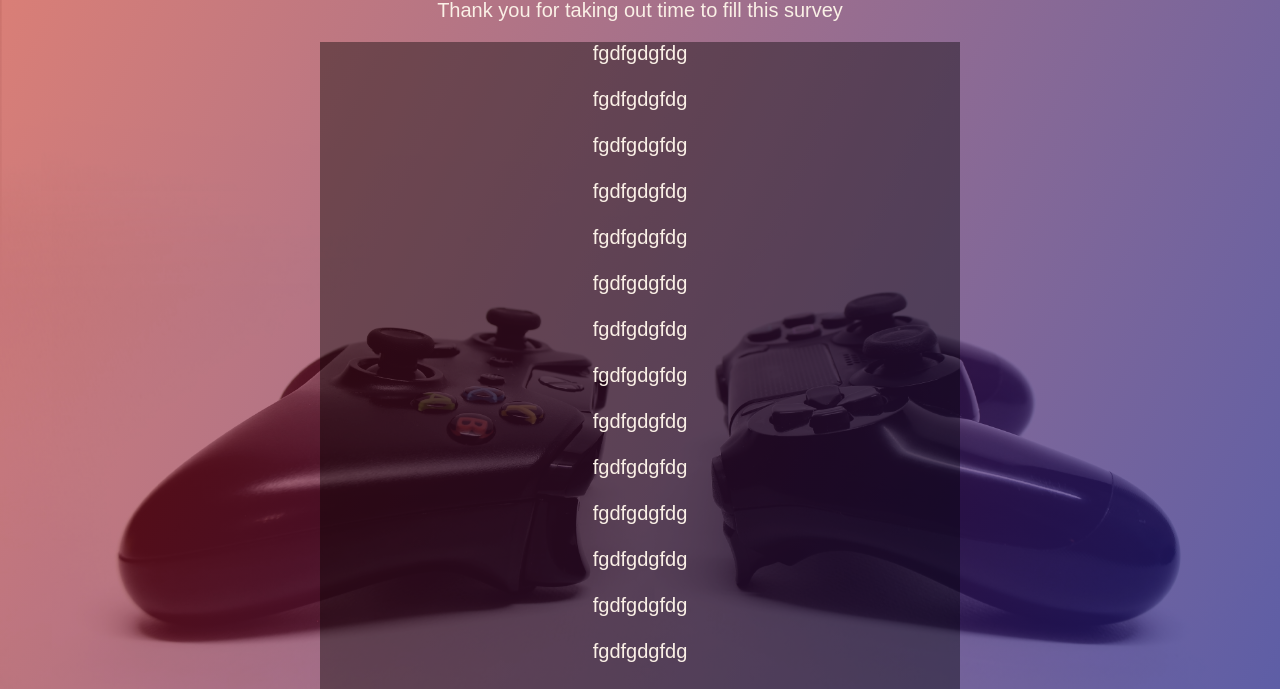
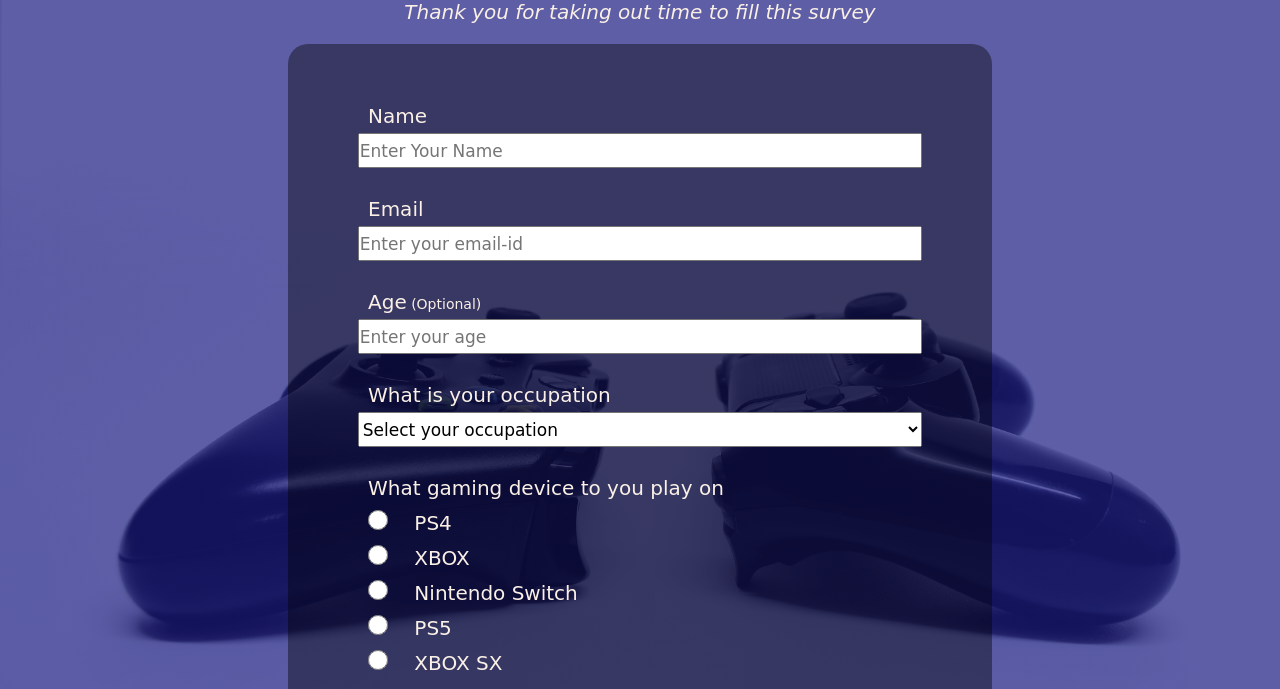
Before and after one commit to SsgssAddy/Corsera-Project, a plain HTML site: page index.html in a window 1280 px wide. Shown: the part 111-800 px from the top of the page. Drawn offline with Linux system fonts and the light colour scheme.

Commit message:
Completed
all tests cleared

```diff
--- a/index.html
+++ b/index.html
@@ -11,65 +11,70 @@
     <main>
         <div id="heading">
             <h1 id="title">Console Gaming Survey</h1>
-        <p id="description">Thank you for taking out time to fill this survey</p>
+        <p id="description"><i>Thank you for taking out time to fill this survey</i></p>
         </div>
-        <div id="form">
-            <p>fgdfgdgfdg</p><br>
-            <p>fgdfgdgfdg</p><br>
-            <p>fgdfgdgfdg</p><br>
-            <p>fgdfgdgfdg</p><br>
-            <p>fgdfgdgfdg</p><br>
-            <p>fgdfgdgfdg</p><br>
-            <p>fgdfgdgfdg</p><br>
-            <p>fgdfgdgfdg</p><br>
-            <p>fgdfgdgfdg</p><br>
-            <p>fgdfgdgfdg</p><br>
-            <p>fgdfgdgfdg</p><br>
-            <p>fgdfgdgfdg</p><br>
-            <p>fgdfgdgfdg</p><br>
-            <p>fgdfgdgfdg</p><br>
-            <p>fgdfgdgfdg</p><br>
-            <p>fgdfgdgfdg</p><br>
-            <p>fgdfgdgfdg</p><br>
-            <p>fgdfgdgfdg</p><br>
-            <p>fgdfgdgfdg</p><br>
-            <p>fgdfgdgfdg</p><br>
-            <p>fgdfgdgfdg</p><br>
-            <p>fgdfgdgfdg</p><br>
-            <p>fgdfgdgfdg</p><br>
-            <p>fgdfgdgfdg</p><br>
-            <p>fgdfgdgfdg</p><br>
-            <p>fgdfgdgfdg</p><br>
-            <p>fgdfgdgfdg</p><br>
-            <p>fgdfgdgfdg</p><br>
-            <p>fgdfgdgfdg</p><br>
-            <p>fgdfgdgfdg</p><br>
-            <p>fgdfgdgfdg</p><br>
-            <p>fgdfgdgfdg</p><br>
-            <p>fgdfgdgfdg</p><br>
-            <p>fgdfgdgfdg</p><br>
-            <p>fgdfgdgfdg</p><br>
-            <p>fgdfgdgfdg</p><br>
-            <p>fgdfgdgfdg</p><br>
-            <p>fgdfgdgfdg</p><br>
-            <p>fgdfgdgfdg</p><br>
-            <p>fgdfgdgfdg</p><br>
-            <p>fgdfgdgfdg</p><br>
-            <p>fgdfgdgfdg</p><br>
-            <p>fgdfgdgfdg</p><br>
-            <p>fgdfgdgfdg</p><br>
-            <p>fgdfgdgfdg</p><br>
-            <p>fgdfgdgfdg</p><br>
-            <p>fgdfgdgfdg</p><br>
-            <p>fgdfgdgfdg</p><br>
-            <p>fgdfgdgfdg</p><br>
-            <p>fgdfgdgfdg</p><br>
-            <p>fgdfgdgfdg</p><br>
-            <p>fgdfgdgfdg</p><br>
-            <p>fgdfgdgfdg</p><br>
-            <p>fgdfgdgfdg</p><br>
-            <p>fgdfgdgfdg</p><br>
-            <p>fgdfgdgfdg</p><br>
+        <form action="" id="survey-form">
+            <div id="form">
+                <label for="name" id="name-label">Name</label>
+                <input id="name" placeholder="Enter Your Name" type="text" required><br>
+                <label for="email" id="email-label">Email</label>
+                <input id="email" placeholder="Enter your email-id" type="email" required><br>
+                <label for="number" id="number-label" >Age<span style="font-size: 0.7em;"> (Optional)</span></label>
+                <input id="number" placeholder="Enter your age" min="10" max="80" type="number" ><br>
+                <p class="desc">What is your occupation</p>
+                <select name="occp" id="occupation">
+                    <option value="" disabled selected>Select your occupation</option>
+                    <option value="Student">Student</option>
+                    <option value="Employed">Employed</option>
+                    <option value="Freelancer">Freelancer</option>
+                    <option value="Not Say">Prefer not to say</option>
+                </select><br>
+                <p class="desc">What gaming device to you play on</p>
+                <input id="device" type="radio" name="device" value="PS4">
+                <label for="device">PS4</label><br>
+                <input id="device" type="radio" name="device" value="XBOX">
+                <label for="device">XBOX</label><br>
+                <input id="device" type="radio" name="device" value="Nintendo Switch">
+                <label for="device">Nintendo Switch</label><br>
+                <input id="device" type="radio" name="device" value="PS5">
+                <label for="device">PS5</label><br>
+                <input id="device" type="radio" name="device" value="XBOX SX">
+                <label for="device">XBOX SX</label><br>
+                <p class="desc1">Reason for being your preffered platform</p>
+                <select name="platformp" id="dropdown">
+                    <option value="" disabled selected>Choose your reason</option>
+                    <option value="Exclusives">Exclusives</option>
+                    <option value="Pricing">Pricing</option>
+                    <option value="Availablilty">Availablilty</option>
+                    <option value="Specifications">Specifications</option>
+                </select><br>
+                <p class="desc">What improvements do you want to see in the future <span style="font-size: 0.7em;">(Select all that apply)</span></p>
+                <input type="checkbox" id="imprv" name="imprv" value="Connectivity">
+                <label for="imprv">Connectivity</label><br>
+                <input type="checkbox" id="imprv" name="imprv" value="Loading Times">
+                <label for="imprv">Loading times</label><br>
+                <input type="checkbox" id="imprv" name="imprv" value="UI">
+                <label for="imprv">UI</label><br>
+                <input type="checkbox" id="imprv" name="imprv" value="Discounts">
+                <label for="imprv">Discounts</label><br>
+                <input type="checkbox" id="imprv" name="imprv" value="Graphics">
+                <label for="imprv">Graphics</label><br>
+                <input type="checkbox" id="imprv" name="imprv" value="Community Interaction">
+                <label for="imprv">Community Interaction</label><br>
+                <input type="checkbox" id="imprv" name="imprv" value="Cross-Play">
+                <label for="imprv">Cross-Play</label><br>
+                <input type="checkbox" id="imprv" name="imprv" value="Sound-Output">
+                <label for="imprv">Sound-Output</label><br>
+                <input type="checkbox" id="imprv" name="imprv" value="FPS">
+                <label for="imprv">Consistent FPS</label><br>
+                <input type="checkbox" id="imprv" name="imprv" value="4K Video render">
+                <label for="imprv">4K video Rendering</label><br>
+                <input type="checkbox" id="imprv" name="imprv" value="Storage">
+                <label for="imprv">Improved Storage</label><br>
+                <p class="desc1">Any other suggestion or comments ?</p>
+                <textarea name="suggst" id="suggst" placeholder="Suggestions for us"></textarea><br>
+        </form>
+            <button id="submit">Submit</button>
         </div>
 
     </main>
--- a/style.css
+++ b/style.css
@@ -3,15 +3,14 @@
     padding: 0;
     overflow-x: hidden;
 }
-
 body{
-    font-family: Arial, Helvetica, sans-serif;
+    font-family: cursive;
     color: linen;
     font-size: 20px;
     text-align: center;
     height: 100vh;
     width: 100vw;
-    background-image: linear-gradient(115deg, hsla(6, 100%, 38%, 0.541), hsla(240, 67%, 30%, 0.7)), url('./images/background.jpg');
+    background-image: linear-gradient(115deg, hsla(240, 67%, 30%, 0.7), hsla(240, 67%, 30%, 0.7)), url('./images/background.jpg');
     background-size: cover;
     background-position: center;
     background-attachment: fixed;
@@ -22,8 +21,69 @@ body{
 }
 #form{
     background-color: rgba(0, 0, 0, 0.4);
-    max-width: 50%;
+    box-sizing: border-box;
     margin: 20px auto 20px auto;
-
+    max-width: 55%;
+    border-radius: 20px;
+    text-align: left;
+    padding: 60px 20px 60px 20px;
+}
+input:focus {
+    outline: none !important;
+    border-color: #10c5dd;
+    box-shadow: 0 0 20px #10c5dd;
+}
+textarea:focus {
+    outline: none !important;
+    border-color: #10c5dd;
+    box-shadow: 0 0 20px #10c5dd;
+}
+p.desc, #name-label, #email-label, #number-label{
+    padding-left: 60px;
+}
+#name, #email, #number, #occupation, #dropdown{
+    display: block;
+    box-sizing: border-box;
+    justify-content: center;
+    font-family: cursive;
+    font-size: 0.85em;
+    height: 35px;
+    width: 85%;
+    margin: 5px auto;
+}
+#device, #imprv{
+    margin: 10px 20px 0 60px;
+    height: 20px;
+    width: 20px;
 
 }
+p.desc1 {
+    padding: 20px 0 0 60px;
+}
+#suggst{
+    display: block;
+    box-sizing: border-box;
+    justify-content: center;
+    font-family: cursive;
+    font-size: 0.85em;
+    height: 200px;
+    width: 85%;
+    margin: 5px auto;
+}
+#submit{
+    display: block;
+    box-sizing: border-box;
+    justify-content: center;
+    font-family: cursive;
+    font-size: 0.85em;
+    height: 60px;
+    width: 85%;
+    margin: 5px auto;
+    background-color:green;
+    color: white;
+}
+#submit:hover{
+    background-color: gold;
+    color: black;
+
+}
```
